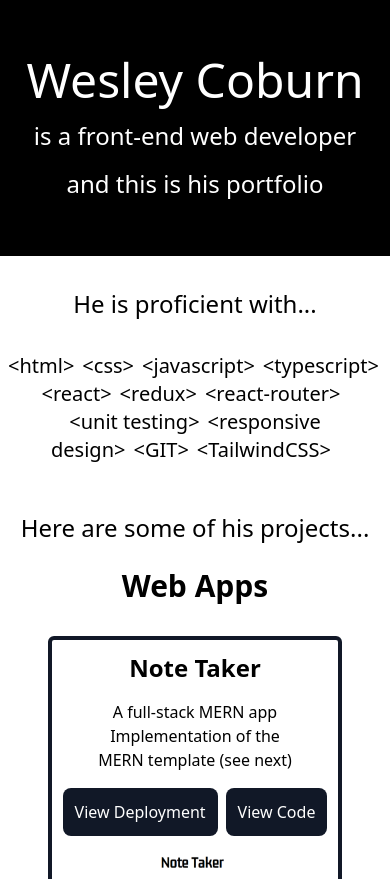
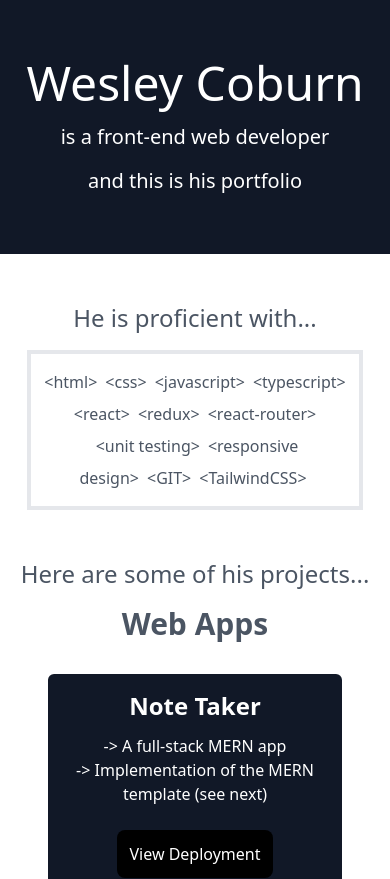
Before and after one commit to Wes-Coburn/portfolio, a React (Vite) app in the folder client/: page / in a window 390 px wide. Shown: the top 879 px of the page. Built offline with nearby package versions, Linux system fonts and the light colour scheme.

Commit message:
added responsive styles
added more breakpoint styles and modernized look

```diff
--- a/client/src/features/Footer/index.tsx
+++ b/client/src/features/Footer/index.tsx
@@ -4,14 +4,15 @@ export default function Footer() {
   return (
     <footer
       role="contentinfo"
-      className="my-12 text-2xl text-center leading-loose"
+      className="pt-16 mt-32 bg-gray-900 text-gray-400 text-xl text-center md:text-2xl"
     >
+      <div className="leading-loose">
         <Fade>
           <a
             href="https://linkedin.com/in/Wes-Coburn"
             target="_blank"
             rel="noreferrer"
-          className="hover:text-gray-400"
+            className="text-gray-200 hover:text-gray-400"
           >
             linkedin.com/in/Wes-Coburn
           </a>
@@ -19,12 +20,13 @@ export default function Footer() {
             href="https://github.com/Wes-Coburn"
             target="_blank"
             rel="noreferrer"
-          className="hover:text-gray-400"
+            className="text-gray-200 hover:text-gray-400"
           >
             github.com/Wes-Coburn
           </a>
-        <p>&copy; 2023 Wesley H.G. Coburn</p>
+          <p className="p-12">&copy; 2023 Wesley H.G. Coburn</p>
         </Fade>
+      </div>
     </footer>
   );
 }
--- a/client/src/features/Header/index.tsx
+++ b/client/src/features/Header/index.tsx
@@ -5,7 +5,7 @@ const fullHeight = 'h-dvh';
 
 export default function Header() {
   const [headerClasses, setHeaderClasses] = useState<string>(
-    `${fullHeight} flex flex-col justify-center items-center bg-black text-white text-center transition-all duration-[3000ms] md:flex-row`,
+    `${fullHeight} flex flex-col justify-center items-center bg-gray-900 text-white text-center transition-all duration-[3000ms] lg:flex-row`,
   );
 
   useEffect(() => {
@@ -28,10 +28,16 @@ export default function Header() {
           target="_blank"
           rel="noreferrer"
         >
-          <h1 className="text-5xl md:text-7xl px-5 py-2">Wesley Coburn</h1>
+          <h1 className="text-5xl px-5 py-2 hover:text-gray-400 md:text-6xl lg:text-5xl xl:text-6xl">
+            Wesley Coburn
+          </h1>
         </a>
-        <h2 className="text-2xl px-5 py-2">is a front-end web developer</h2>
-        <h3 className="text-2xl px-5 py-2">and this is his portfolio</h3>
+        <h2 className="text-xl px-5 py-2 md:text-2xl xl:text-3xl">
+          is a front-end web developer
+        </h2>
+        <h3 className="text-xl px-5 py-2 md:text-2xl xl:text-3xl">
+          and this is his portfolio
+        </h3>
       </Fade>
     </header>
   );
--- a/client/src/features/Main/index.tsx
+++ b/client/src/features/Main/index.tsx
@@ -11,22 +11,27 @@ const skills = [
 export default function Main() {
   return (
     <main role="main">
-      <div className="text-center px-2">
+      <div className="text-center px-2 text-gray-600">
         <Fade delay={800} triggerOnce>
-          <p className="py-8 text-2xl">He is proficient with...</p>
+          <p className="pt-12 pb-4 text-2xl">He is proficient with...</p>
         </Fade>
+        <div className="max-w-[90%] mx-auto px-1 py-3 border-solid border-4 border-gray-200 md:max-w-[70%] xl:max-w-[50%]">
           <Fade delay={500} cascade damping={0.2} triggerOnce>
             {skills.map((skillsList) => {
               const output = skillsList.map((skill) => (
-              <li key={`key:${skill}`} className="inline text-xl pr-2">
+                <li
+                  key={`key:${skill}`}
+                  className="inline p-1 leading-loose md:text-xl"
+                >
                   &#x3c;{skill}&#x3e;
                 </li>
               ));
               return <ul key={`key:${skillsList}`}>{output}</ul>;
             })}
           </Fade>
+        </div>
         <Fade delay={1000} triggerOnce>
-          <p className="text-2xl pt-12 pb-6">
+          <p className="pt-12 pb-4 text-2xl">
             Here are some of his projects...
           </p>
         </Fade>
@@ -72,7 +77,7 @@ export default function Main() {
           codeLinkURL="https://github.com/Wes-Coburn/drifter-website"
         />
       </div>
-      <div className="text-center text-3xl pt-12 pb-8 font-bold">
+      <div className="pt-12 pb-8 font-bold text-center text-3xl text-gray-600">
         <Fade>
           <p>Games</p>
         </Fade>
--- a/client/src/features/Showcase/index.tsx
+++ b/client/src/features/Showcase/index.tsx
@@ -11,8 +11,7 @@ interface Props {
   delay?: number;
 }
 
-const buttonClasses =
-  'inline-block p-3 m-1 my-3 bg-gray-900 rounded-lg text-white hover:bg-gray-700';
+const buttonClasses = 'p-3 bg-black rounded-lg text-white hover:bg-gray-700';
 
 export default function Showcase({
   src,
@@ -24,23 +23,23 @@ export default function Showcase({
   delay,
 }: Props) {
   return (
-    <div className="max-w-[500px] text-center rounded-md border-solid border-4 border-gray-900 hover:border-gray-400">
+    <div className="max-w-[100%] text-center bg-gray-900 text-white rounded-md border-solid border-4 border-gray-900 hover:border-gray-400 lg:max-w-[45%]">
       <Fade delay={delay} fraction={0.3} triggerOnce>
         <div>
           <h2 className="p-3 text-2xl font-bold">{title}</h2>
-          <div className="p-10 h-16 flex flex-col justify-center">
+          <div className="px-3 min-h-16 flex flex-col justify-center">
             {typeof description === 'string' ? (
               <p>{description}</p>
             ) : (
               (description as Array<string>).map((string) => (
                 <p key={`key:${Math.random().toString(36).slice(2, 7)}`}>
-                  {string}
+                  -&gt; {string}
                 </p>
               ))
             )}
           </div>
         </div>
-        <div>
+        <div className="flex flex-col gap-3 mt-6 justify-center items-center md:flex-row">
           <a
             href={deployLinkURL}
             title={`View deployment for ${title}`}
@@ -60,7 +59,7 @@ export default function Showcase({
             View Code
           </a>
         </div>
-        <div>
+        <div className="max-w-[75%] mx-auto my-6">
           {isVideo ? (
             <video
               src={src}
```
Also changed, not shown: 1 other file (tests, documents, lock files or other folders). Lines whose indentation alone changed are shown as unchanged.
